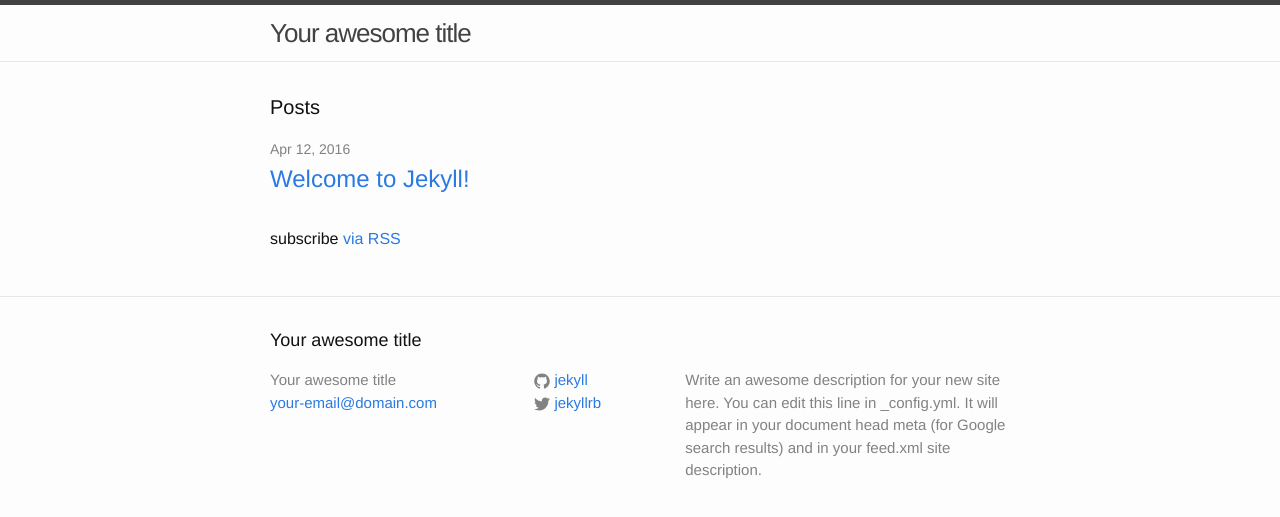
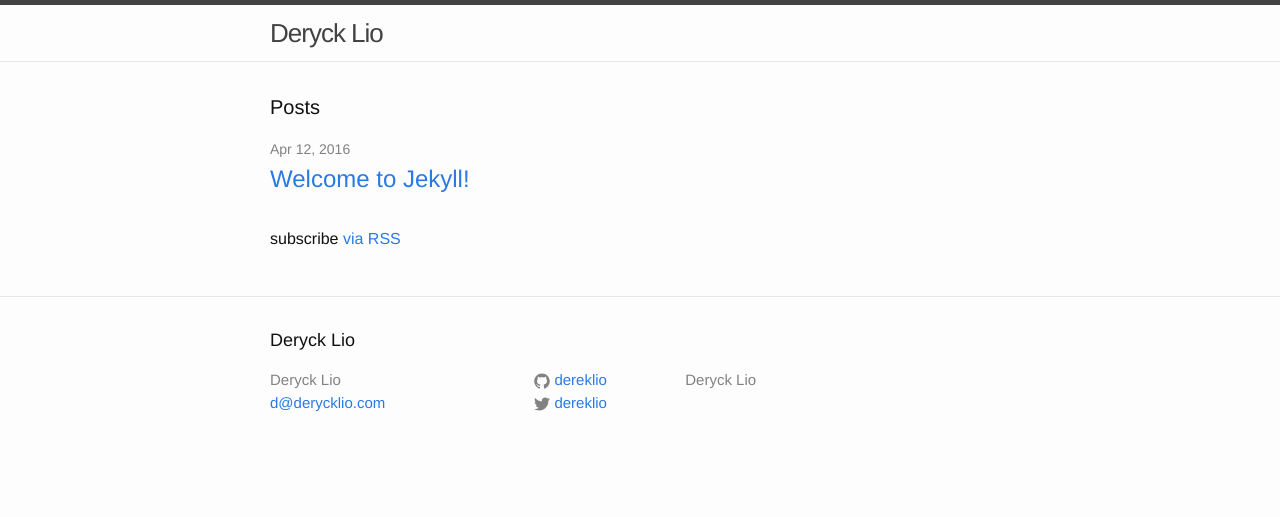
Before and after one commit to dereklio/Dryk, a Jekyll site: the page built from index.html, in a window 1280 px wide. Shown: the top 517 px of the page. Built offline with Jekyll 4.4.1, drawn with Linux system fonts in a browser that asks for light colours.

Commit message:
Update configuration with proper page meta

```diff
--- a/_config.yml
+++ b/_config.yml
@@ -9,16 +9,14 @@
 # 'jekyll serve'. If you change this file, please restart the server process.
 
 # Site settings
-title: Your awesome title
-email: your-email@domain.com
+title: Deryck Lio
+email: d@derycklio.com
 description: > # this means to ignore newlines until "baseurl:"
-  Write an awesome description for your new site here. You can edit this
-  line in _config.yml. It will appear in your document head meta (for
-  Google search results) and in your feed.xml site description.
+  Deryck Lio
 baseurl: "" # the subpath of your site, e.g. /blog
 url: "http://yourdomain.com" # the base hostname & protocol for your site
-twitter_username: jekyllrb
-github_username:  jekyll
+twitter_username: dereklio
+github_username:  dereklio
 
 # Build settings
 markdown: kramdown
```
